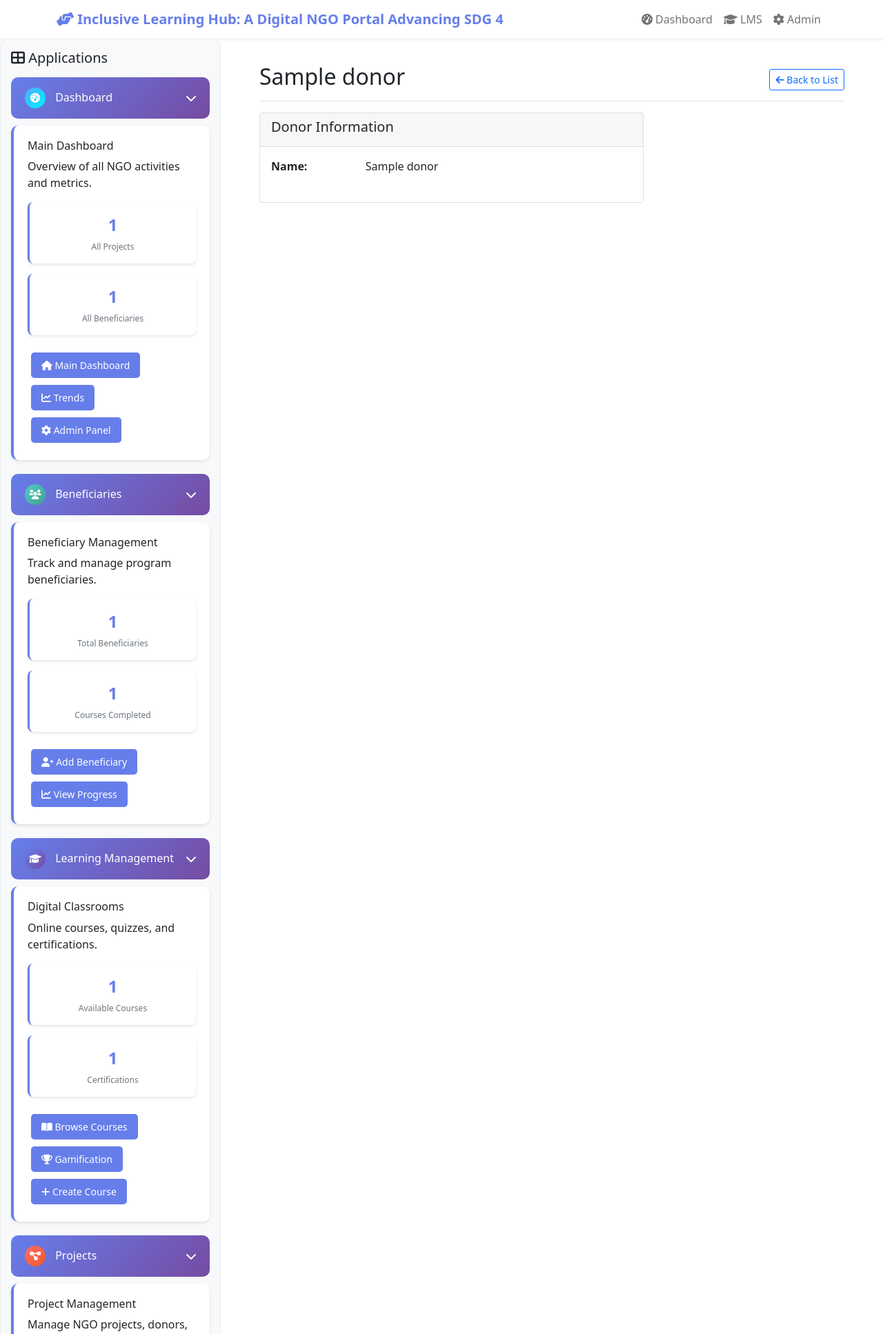
After one commit to shontubiswas09-max/ngo-portal, a Django app: page /donors/1/ in a window 1280 px wide. The commit adds this page. Shown: the top 1934 px of the page at 69% size. Run offline with Django 5.2, Linux system fonts and the light colour scheme; tables that the repository leaves empty hold one stand-in row (values such as "Sample post"); parts of the project's set-up code (start-up, migrations or seed data) failed here and were passed over.

Commit message:
Enable view buttons for beneficiaries, donors, projects, and reports with detail pages

```diff
--- a/beneficiaries/urls.py
+++ b/beneficiaries/urls.py
@@ -7,4 +7,5 @@ urlpatterns = [
     path('', views.beneficiary_list, name='beneficiary_list'),
     path('add/', views.add_beneficiary, name='add_beneficiary'),
     path('edit/<int:pk>/', views.edit_beneficiary, name='edit_beneficiary'),
+    path('<int:pk>/', views.beneficiary_detail, name='beneficiary_detail'),
 ]
--- a/beneficiaries/views.py
+++ b/beneficiaries/views.py
@@ -83,3 +83,7 @@ def edit_beneficiary(request, pk):
     from projects.models import Project
     projects = Project.objects.all()
     return render(request, 'beneficiaries/add_beneficiary.html', {'beneficiary': beneficiary, 'projects': projects})
+
+def beneficiary_detail(request, pk):
+    beneficiary = get_object_or_404(Beneficiary, pk=pk)
+    return render(request, 'beneficiaries/beneficiary_detail.html', {'beneficiary': beneficiary})
--- a/donors/urls.py
+++ b/donors/urls.py
@@ -7,4 +7,5 @@ urlpatterns = [
     path('', views.donor_list, name='donor_list'),
     path('add/', views.add_donor, name='add_donor'),
     path('edit/<int:pk>/', views.edit_donor, name='edit_donor'),
+    path('<int:pk>/', views.donor_detail, name='donor_detail'),
 ]
--- a/donors/views.py
+++ b/donors/views.py
@@ -57,3 +57,7 @@ def edit_donor(request, pk):
             messages.error(request, f'Error updating donor: {str(e)}')
 
     return render(request, 'donors/add_donor.html', {'donor': donor})
+
+def donor_detail(request, pk):
+    donor = get_object_or_404(Donor, pk=pk)
+    return render(request, 'donors/donor_detail.html', {'donor': donor})
--- a/projects/urls.py
+++ b/projects/urls.py
@@ -7,4 +7,5 @@ urlpatterns = [
     path('', views.project_list, name='project_list'),
     path('add/', views.add_project, name='add_project'),
     path('edit/<int:pk>/', views.edit_project, name='edit_project'),
+    path('<int:pk>/', views.project_detail, name='project_detail'),
 ]
--- a/projects/views.py
+++ b/projects/views.py
@@ -56,3 +56,7 @@ def edit_project(request, pk):
             messages.error(request, f'Error updating project: {str(e)}')
 
     return render(request, 'projects/add_project.html', {'project': project})
+
+def project_detail(request, pk):
+    project = get_object_or_404(Project, pk=pk)
+    return render(request, 'projects/project_detail.html', {'project': project})
--- a/reports/urls.py
+++ b/reports/urls.py
@@ -7,4 +7,5 @@ urlpatterns = [
     path('', views.report_list, name='report_list'),
     path('add/', views.add_report, name='add_report'),
     path('edit/<int:pk>/', views.edit_report, name='edit_report'),
+    path('<int:pk>/', views.report_detail, name='report_detail'),
 ]
--- a/reports/views.py
+++ b/reports/views.py
@@ -56,3 +56,7 @@ def edit_report(request, pk):
             messages.error(request, f'Error updating report: {str(e)}')
 
     return render(request, 'reports/add_report.html', {'report': report})
+
+def report_detail(request, pk):
+    report = get_object_or_404(Report, pk=pk)
+    return render(request, 'reports/report_detail.html', {'report': report})
--- a/templates/beneficiaries/beneficiary_list.html
+++ b/templates/beneficiaries/beneficiary_list.html
@@ -44,7 +44,7 @@
                             <td>{{ beneficiary.attendance }}</td>
                             <td>{{ beneficiary.courses_completed }}</td>
                             <td>
-                                <a href="#" class="btn btn-sm btn-outline-primary" onclick="openBeneficiaryDetail(event, {{ beneficiary.id }})">
+                                <a href="{% url 'beneficiaries:beneficiary_detail' beneficiary.id %}" class="btn btn-sm btn-outline-primary">
                                     <i class="fas fa-eye"></i> View
                                 </a>
                                 {% if user.is_authenticated %}
--- /dev/null
+++ b/templates/donors/donor_detail.html
@@ -0,0 +1,67 @@
+{% extends 'base.html' %}
+
+{% block title %}{{ donor.name }} - Donor Details{% endblock %}
+
+{% block content %}
+<div class="container-fluid">
+    <div class="row">
+        <!-- Main content -->
+        <main class="col-12 px-md-4">
+            <div class="d-flex justify-content-between flex-wrap flex-md-nowrap align-items-center pt-3 pb-2 mb-3 border-bottom">
+                <h1 class="h2">{{ donor.name }}</h1>
+                <div class="btn-toolbar mb-2 mb-md-0">
+                    {% if user.is_authenticated %}
+                    <a href="{% url 'donors:edit_donor' donor.id %}" class="btn btn-sm btn-outline-secondary">
+                        <i class="fas fa-edit"></i> Edit
+                    </a>
+                    {% endif %}
+                    <a href="{% url 'donors:donor_list' %}" class="btn btn-sm btn-outline-primary">
+                        <i class="fas fa-arrow-left"></i> Back to List
+                    </a>
+                </div>
+            </div>
+
+            <div class="row">
+                <div class="col-md-8">
+                    <div class="card">
+                        <div class="card-header">
+                            <h5 class="card-title">Donor Information</h5>
+                        </div>
+                        <div class="card-body">
+                            {% if donor.profile_picture %}
+                            <div class="text-center mb-3">
+                                <img src="{{ donor.profile_picture.url }}" alt="{{ donor.name }}" class="img-fluid rounded" style="max-width: 200px;">
+                            </div>
+                            {% endif %}
+
+                            <dl class="row">
+                                <dt class="col-sm-3">Name:</dt>
+                                <dd class="col-sm-9">{{ donor.name }}</dd>
+
+                                {% if donor.email %}
+                                <dt class="col-sm-3">Email:</dt>
+                                <dd class="col-sm-9"><a href="mailto:{{ donor.email }}">{{ donor.email }}</a></dd>
+                                {% endif %}
+
+                                {% if donor.phone %}
+                                <dt class="col-sm-3">Phone:</dt>
+                                <dd class="col-sm-9"><a href="tel:{{ donor.phone }}">{{ donor.phone }}</a></dd>
+                                {% endif %}
+
+                                {% if donor.document %}
+                                <dt class="col-sm-3">Document:</dt>
+                                <dd class="col-sm-9">
+                                    <a href="{{ donor.document.url }}" target="_blank" class="btn btn-sm btn-outline-primary">
+                                        <i class="fas fa-download"></i> Download Document
+                                    </a>
+                                </dd>
+                                {% endif %}
+                            </dl>
+                        </div>
+                    </div>
+                </div>
+            </div>
+        </main>
+    </div>
+</div>
+{% endblock %}
--- a/templates/donors/donor_list.html
+++ b/templates/donors/donor_list.html
@@ -56,7 +56,7 @@
                             </td>
                             <td>
                                 {% if donor.document %}
-                                <a href="{{ donor.document.url }}" target="_blank" class="btn btn-sm btn-outline-primary">
+                                <a href="{% url 'donors:donor_detail' donor.id %}" class="btn btn-sm btn-outline-primary">
                                     <i class="fas fa-eye"></i> View
                                 </a>
                                 {% else %}
--- a/templates/projects/project_list.html
+++ b/templates/projects/project_list.html
@@ -31,7 +31,7 @@
                             <p class="card-text">{{ project.description|truncatechars:100 }}</p>
                         </div>
                         <div class="card-footer">
-                            <a href="#" class="btn btn-primary btn-sm" onclick="openProjectDetail(event, {{ project.id }})">
+                            <a href="{% url 'projects:project_detail' project.id %}" class="btn btn-primary btn-sm" onclick="openProjectDetail(event, {{ project.id }})">
                                 <i class="fas fa-eye"></i> View Details
                             </a>
                             {% if user.is_authenticated %}
--- a/templates/reports/report_list.html
+++ b/templates/reports/report_list.html
@@ -47,7 +47,7 @@
                             </td>
                             <td>
                                 {% if report.file %}
-                                <a href="{{ report.file.url }}" target="_blank" class="btn btn-sm btn-outline-primary">
+                                <a href="{% url 'reports:report_detail' report.id %}" class="btn btn-sm btn-outline-primary">
                                     <i class="fas fa-eye"></i> View
                                 </a>
                                 {% else %}
```
Also changed, not shown: templates/beneficiaries/beneficiary_detail.html (added, +70 -0 lines), templates/projects/project_detail.html (added, +40 -0 lines), templates/reports/report_detail.html (added, +57 -0 lines).
